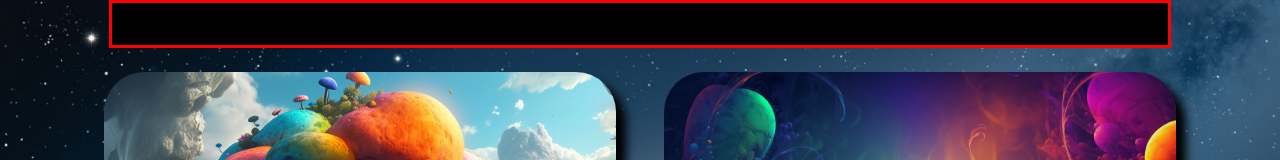
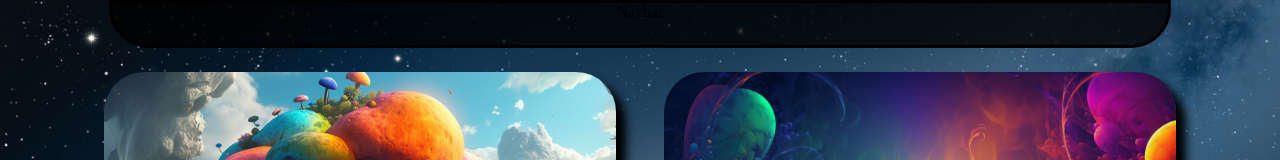
Before and after one commit to martfojt/nextjs-ecommerce-store, a Next.js app: page / in a window 1280 px wide. Shown: the top 160 px of the page. Built offline with nearby package versions, Linux system fonts and the light colour scheme.

Commit message:
Edit styles for navbar

```diff
--- a/app/page.module.scss
+++ b/app/page.module.scss
@@ -1,12 +1,17 @@
 .navbar{
-  text-align: center;
-  width: 83vw;
-  height: 6vh;
-  border-style: solid;
-border-color: red;
+text-align: center;
+width: 83vw;
+height: 6vh;
 margin: auto;
-background-color: #000;
+z-index: 10;
+background: rgba(0, 0, 0, 0.8);
+border-bottom-left-radius: 40px;
+border-bottom-right-radius: 40px;
+
+border: solid;
+border-color: linear-gradient(to right, red, purple);
 }
+
 .mainBox{
   display: flex;
   flex-direction: row;
```
